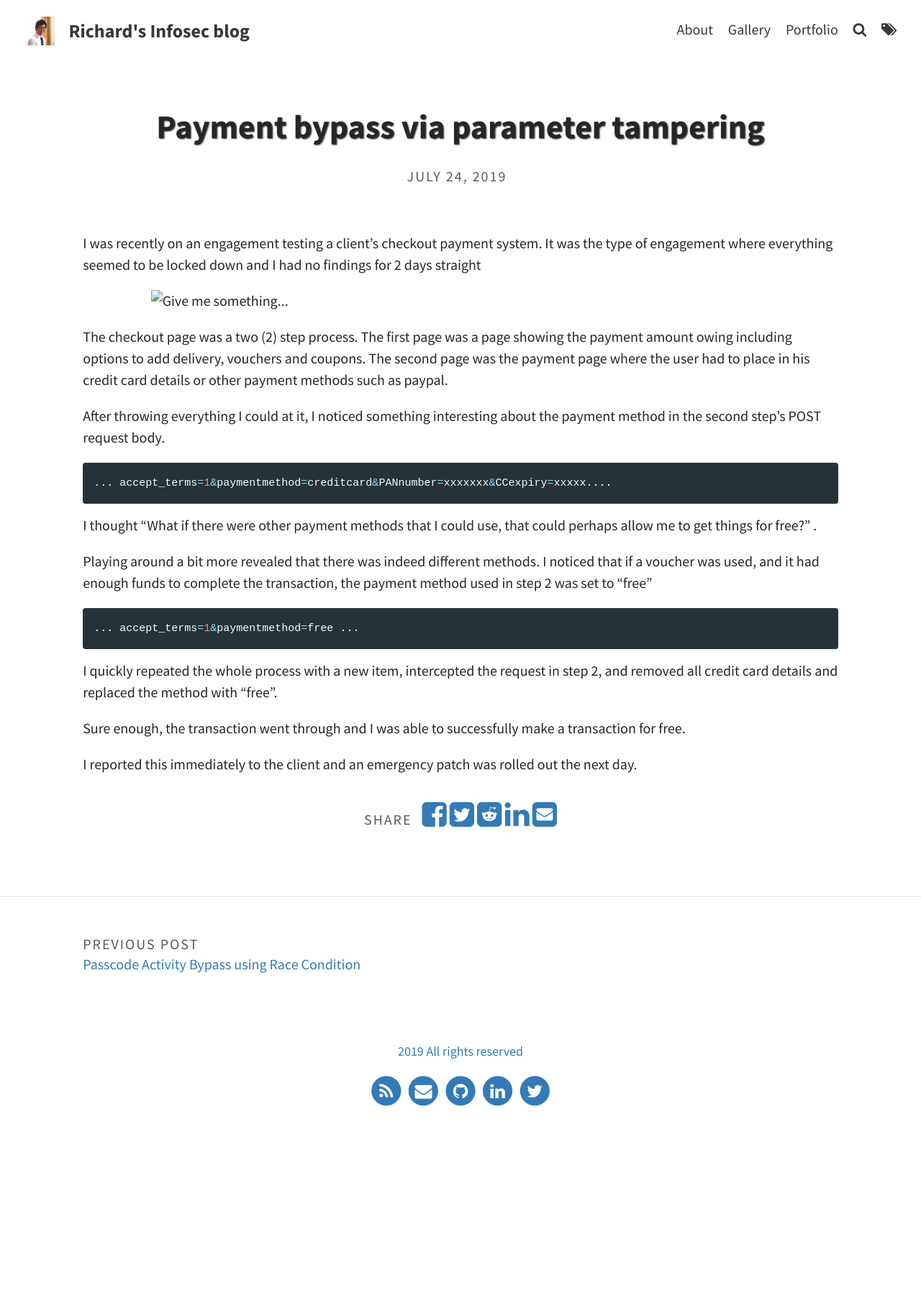
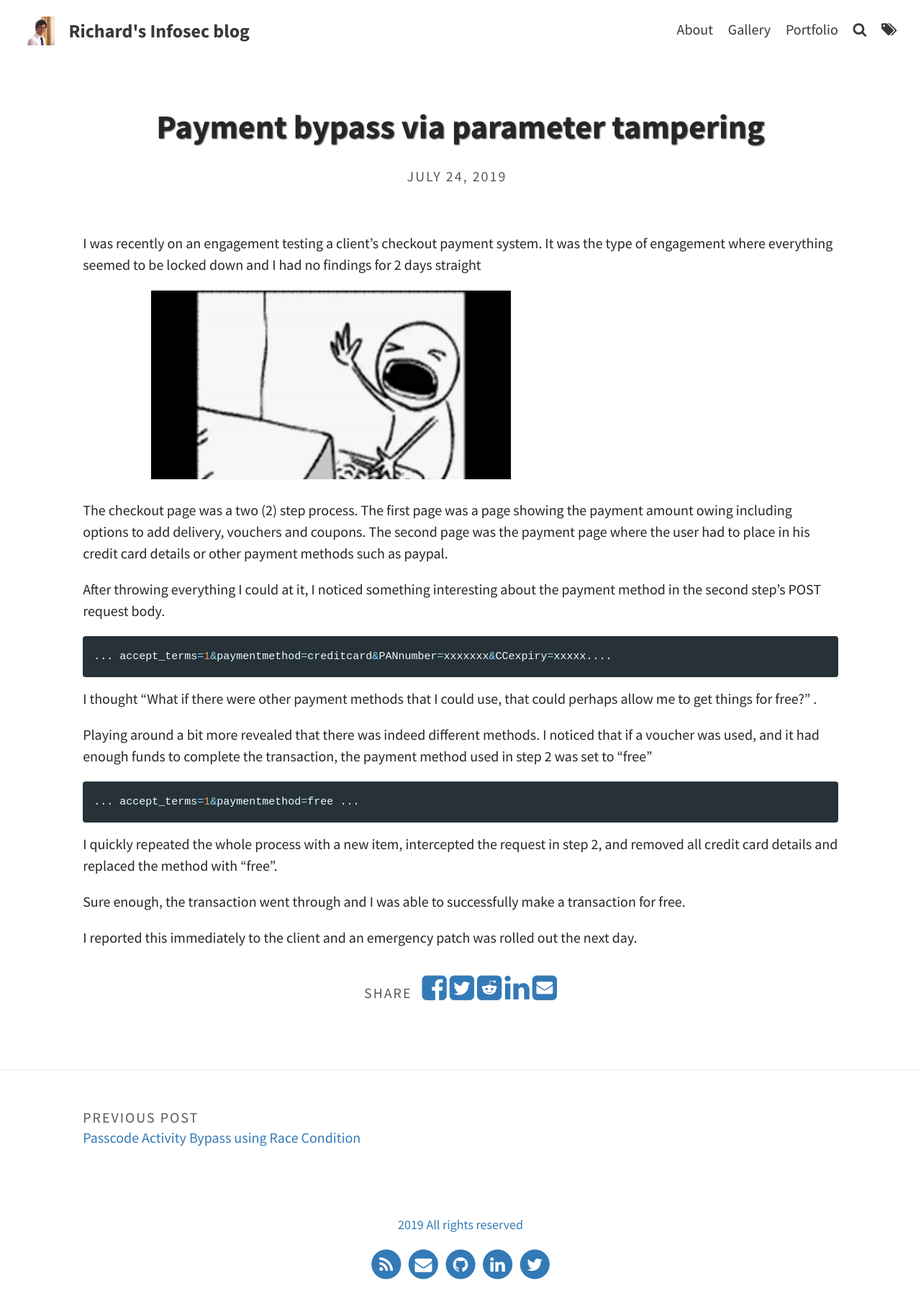
Before and after one commit to Sambal0x/sambal0x.github.io, a Jekyll site: the page built from _posts/2019-07-24-payment-bypass-via-parameter-tampering.md, in a window 1280 px wide. Shown: the whole page at 72% size. Built offline with Jekyll 4.4.1, drawn with Linux system fonts in a browser that asks for light colours; before the commit the page ends 1578 px from its top, so only the background shows below that.

Commit message:
Update 2019-07-24-payment-bypass-via-parameter-tampering.md

```diff
--- a/_posts/2019-07-24-payment-bypass-via-parameter-tampering.md
+++ b/_posts/2019-07-24-payment-bypass-via-parameter-tampering.md
@@ -9,7 +9,7 @@ categories:
 
 I was recently on an engagement testing a client's checkout payment system. It was the type of engagement where everything seemed to be locked down and I had no findings for 2 days straight
 
-![Give me something...](/img/bangkeyboard.gif)
+![Give me something...](/assets/img/blog/bangkeyboard.gif)
 
 The checkout page was a two (2) step process. The first page was a page showing the payment amount owing including options to add delivery, vouchers and coupons. The second page was the payment page where the user had to place in his credit card details or other payment methods such as paypal.
 
```
